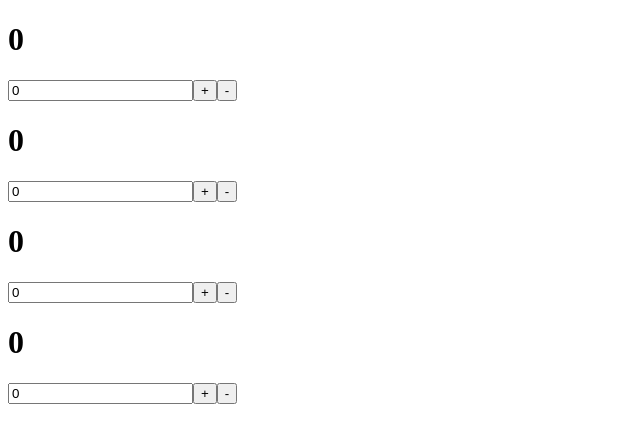
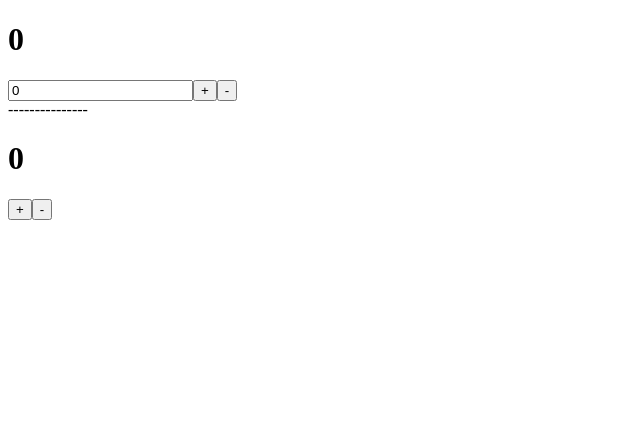
Before and after one commit to SergeyAsadchiy/react-start, a React (Create React App) app: page / in a window 1280 px wide. Shown: the top 442 px of the page, without its empty margins (0-640 px from the left). Built offline with nearby package versions, Linux system fonts and the light colour scheme.

Commit message:
class counter component

```diff
--- a/src/App.js
+++ b/src/App.js
@@ -1,13 +1,13 @@
 import React from "react";
 import Counter from "./components/counter";
+import ClassCounter from "./components/ClassCounter";
 
 function App() {
   return (
     <div className="App">
      <Counter/>
-     <Counter/>
-     <Counter/>
-     <Counter/>
+---------------
+      <ClassCounter/>
     </div>
   );
 }
--- /dev/null
+++ b/src/components/ClassCounter.jsx
@@ -0,0 +1,31 @@
+import React from "react";
+
+class ClassCounter extends React.Component {
+  constructor(props) {
+    super(props);
+    this.state = {
+      count: 0
+    }
+    this.increment = this.increment.bind(this)
+    this.decrement = this.decrement.bind(this)
+  }
+
+  increment() {
+    this.setState({count: this.state.count + 1})
+  }
+  decrement() {
+    this.setState({count: this.state.count - 1})
+  }
+
+  render() {
+    return (
+      <div>
+        <h1> {this.state.count}</h1>
+        <button onClick={this.increment}> + </button>
+        <button onClick={this.decrement}> - </button>
+      </div>
+    );
+  }
+}
+
+export default ClassCounter
```
